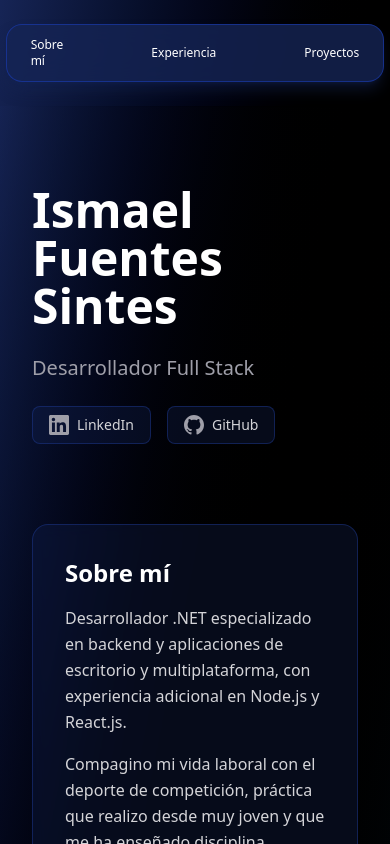
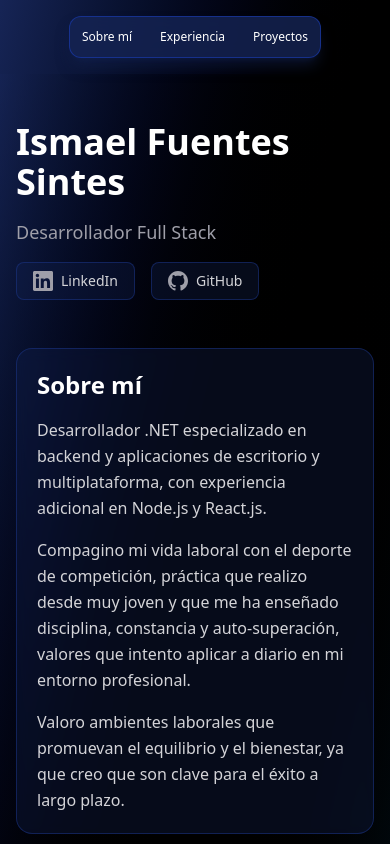
Before and after one commit to IsmaFuentes/portfolio, a React (Vite) app: page /#/ in a window 390 px wide. Shown: the top 844 px of the page. Built offline with nearby package versions, Linux system fonts and the light colour scheme.

Commit message:
responsive adjustments

```diff
--- a/src/components/NavigationBar.tsx
+++ b/src/components/NavigationBar.tsx
@@ -2,24 +2,24 @@ import { Link } from "react-router-dom";
 
 function NavigationBar() {
   return (
-    <div className="flex flex-row items-center justify-center py-6 md:py-6 max-w-5xl mx-auto relative z-[100] px-4 md:px-8">
+    <div className="flex flex-row items-center justify-center py-4 md:py-6 max-w-5xl mx-auto relative z-[100] px-2 md:px-8">
       <div className="w-full flex justify-center">
-        <div className="flex flex-row space-x-10 items-center antialiased border py-1 rounded-2xl border-blue-800/60 bg-blue-950/80 backdrop-blur-md shadow-lg shadow-blue-950/50">
+        <div className="flex flex-row space-x-1 md:space-x-10 items-center antialiased border py-1 rounded-xl md:rounded-2xl border-blue-800/60 bg-blue-950/80 backdrop-blur-md shadow-lg shadow-blue-950/50">
           <Link
             to="/"
-            className="text-xs md:text-sm hover:text-cyan-300 transition-colors px-6 md:px-8 py-2"
+            className="text-xs md:text-sm hover:text-cyan-300 transition-colors px-3 md:px-8 py-2"
           >
             Sobre mí
           </Link>
           <Link
             to="/experience"
-            className="text-xs md:text-sm hover:text-cyan-300 transition-colors whitespace-nowrap px-6 md:px-8 py-2"
+            className="text-xs md:text-sm hover:text-cyan-300 transition-colors whitespace-nowrap px-3 md:px-8 py-2"
           >
             Experiencia
           </Link>
           <Link
             to="/projects"
-            className="text-xs md:text-sm hover:text-cyan-300 transition-colors px-6 md:px-8 py-2"
+            className="text-xs md:text-sm hover:text-cyan-300 transition-colors px-3 md:px-8 py-2"
           >
             Proyectos
           </Link>
--- a/src/pages/About.tsx
+++ b/src/pages/About.tsx
@@ -17,13 +17,13 @@ function About() {
 
   return (
     <div className="min-h-screen bg-gradient-to-br from-blue-950/50 via-black to-cyan-950/50">
-      <div className="max-w-5xl mx-auto px-8 py-20">
+      <div className="max-w-5xl mx-auto px-4 md:px-8 py-12 md:py-20">
         {/* Hero Section */}
-        <div className="mb-20">
-          <h1 className="text-5xl md:text-7xl font-bold mb-6 text-white">
+        <div className="mb-12 md:mb-20">
+          <h1 className="text-4xl md:text-7xl font-bold mb-4 md:mb-6 text-white">
             Ismael Fuentes Sintes
           </h1>
-          <p className="text-xl md:text-2xl text-zinc-400 font-light mb-6">
+          <p className="text-lg md:text-2xl text-zinc-400 font-light mb-4 md:mb-6">
             Desarrollador Full Stack
           </p>
 
@@ -68,8 +68,8 @@ function About() {
         </div>
 
         {/* About Section */}
-        <div className="space-y-8 mb-20">
-          <div className="bg-blue-950/30 backdrop-blur-sm border border-blue-900/50 rounded-2xl p-8 hover:border-blue-700 hover:shadow-lg hover:shadow-blue-900/50 transition-all duration-300 group">
+        <div className="space-y-6 md:space-y-8 mb-12 md:mb-20">
+          <div className="bg-blue-950/30 backdrop-blur-sm border border-blue-900/50 rounded-2xl p-5 md:p-8 hover:border-blue-700 hover:shadow-lg hover:shadow-blue-900/50 transition-all duration-300 group">
             <h2 className="text-2xl font-semibold mb-4 text-white">Sobre mí</h2>
             <div className="space-y-4 text-zinc-300 leading-relaxed">
               <p>
@@ -93,7 +93,7 @@ function About() {
         </div>
 
         {/* Technologies Section */}
-        <div className="bg-blue-950/30 backdrop-blur-sm border border-blue-900/50 rounded-2xl p-8 hover:border-blue-700 hover:shadow-lg hover:shadow-blue-900/50 transition-all duration-300">
+        <div className="bg-blue-950/30 backdrop-blur-sm border border-blue-900/50 rounded-2xl p-5 md:p-8 hover:border-blue-700 hover:shadow-lg hover:shadow-blue-900/50 transition-all duration-300">
           <h2 className="text-2xl font-semibold mb-8 text-white">
             Stack Tecnológico
           </h2>
--- a/src/pages/Experience.tsx
+++ b/src/pages/Experience.tsx
@@ -80,10 +80,10 @@ function Experience() {
 
   return (
     <div className="min-h-screen bg-gradient-to-br from-blue-950/50 via-black to-cyan-950/50">
-      <div className="max-w-5xl mx-auto px-8 py-20">
+      <div className="max-w-5xl mx-auto px-4 md:px-8 py-12 md:py-20">
         {/* Header */}
-        <div className="mb-16">
-          <h1 className="text-5xl md:text-6xl font-bold mb-4 text-white">
+        <div className="mb-10 md:mb-16">
+          <h1 className="text-4xl md:text-6xl font-bold mb-3 md:mb-4 text-white">
             Experiencia Profesional
           </h1>
           <p className="text-zinc-400 text-lg">
@@ -96,7 +96,7 @@ function Experience() {
           {/* Timeline line */}
           <div className="absolute left-0 md:left-8 top-0 bottom-0 w-px bg-gradient-to-b from-blue-700 via-cyan-600 to-blue-900"></div>
 
-          <div className="space-y-12">
+          <div className="space-y-8 md:space-y-12">
             {experiences.map((exp, index) => (
               <div key={index} className="relative pl-8 md:pl-20">
                 {/* Timeline dot */}
--- a/src/pages/Projects.tsx
+++ b/src/pages/Projects.tsx
@@ -63,10 +63,10 @@ function Projects() {
 
   return (
     <div className="min-h-screen bg-gradient-to-br from-blue-950/50 via-black to-cyan-950/50">
-      <div className="max-w-6xl mx-auto px-8 py-20">
+      <div className="max-w-6xl mx-auto px-4 md:px-8 py-12 md:py-20">
         {/* Header */}
-        <div className="mb-16">
-          <h1 className="text-5xl md:text-6xl font-bold mb-4 text-white">
+        <div className="mb-10 md:mb-16">
+          <h1 className="text-4xl md:text-6xl font-bold mb-3 md:mb-4 text-white">
             Proyectos Destacados
           </h1>
           <p className="text-zinc-400 text-lg">
@@ -75,11 +75,11 @@ function Projects() {
         </div>
 
         {/* Projects Grid */}
-        <div className="grid grid-cols-1 lg:grid-cols-2 gap-8">
+        <div className="grid grid-cols-1 lg:grid-cols-2 gap-6 md:gap-8">
           {projects.map((project, index) => (
             <div
               key={index}
-              className="bg-blue-950/30 backdrop-blur-sm border border-blue-900/50 rounded-2xl p-8 hover:border-blue-700 hover:shadow-lg hover:shadow-blue-900/30 transition-all duration-300 group flex flex-col"
+              className="bg-blue-950/30 backdrop-blur-sm border border-blue-900/50 rounded-2xl p-5 md:p-8 hover:border-blue-700 hover:shadow-lg hover:shadow-blue-900/30 transition-all duration-300 group flex flex-col"
             >
               {/* Category & Status */}
               <div className="flex items-center justify-between mb-4">
```
